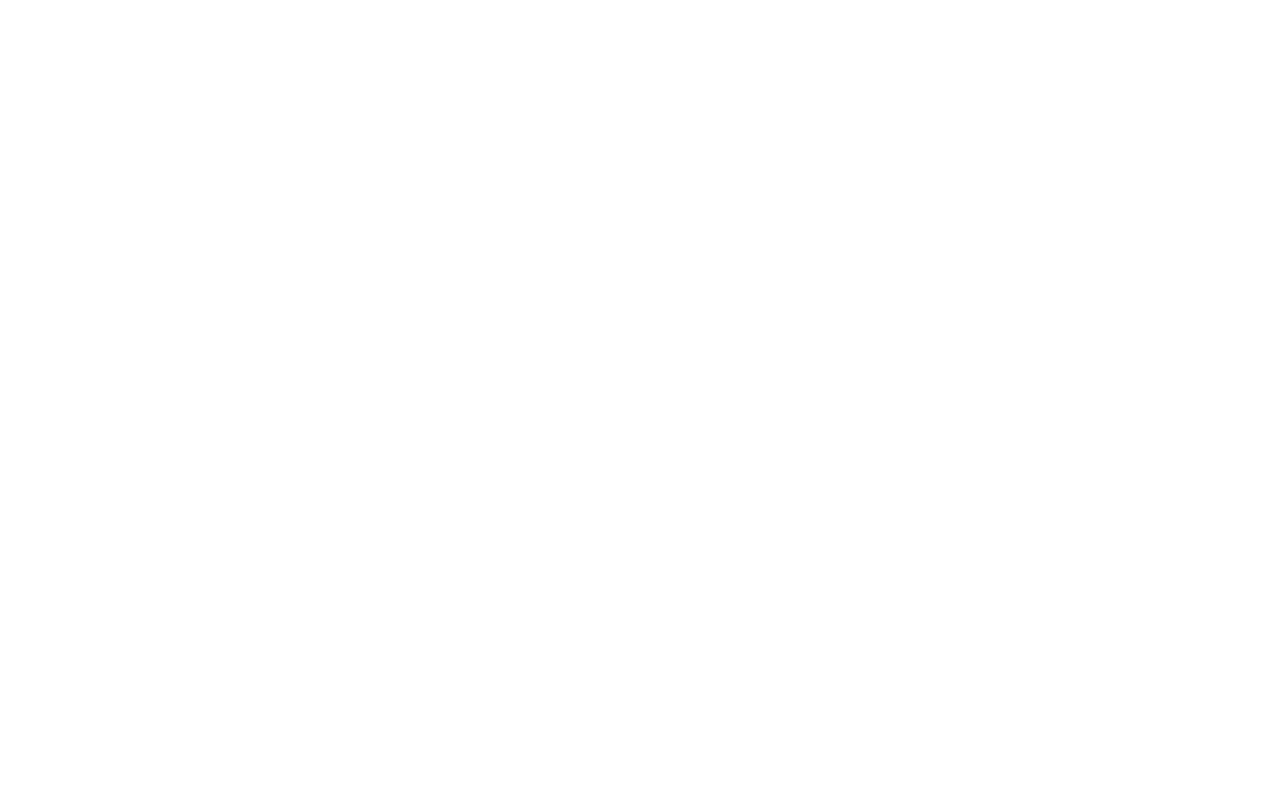
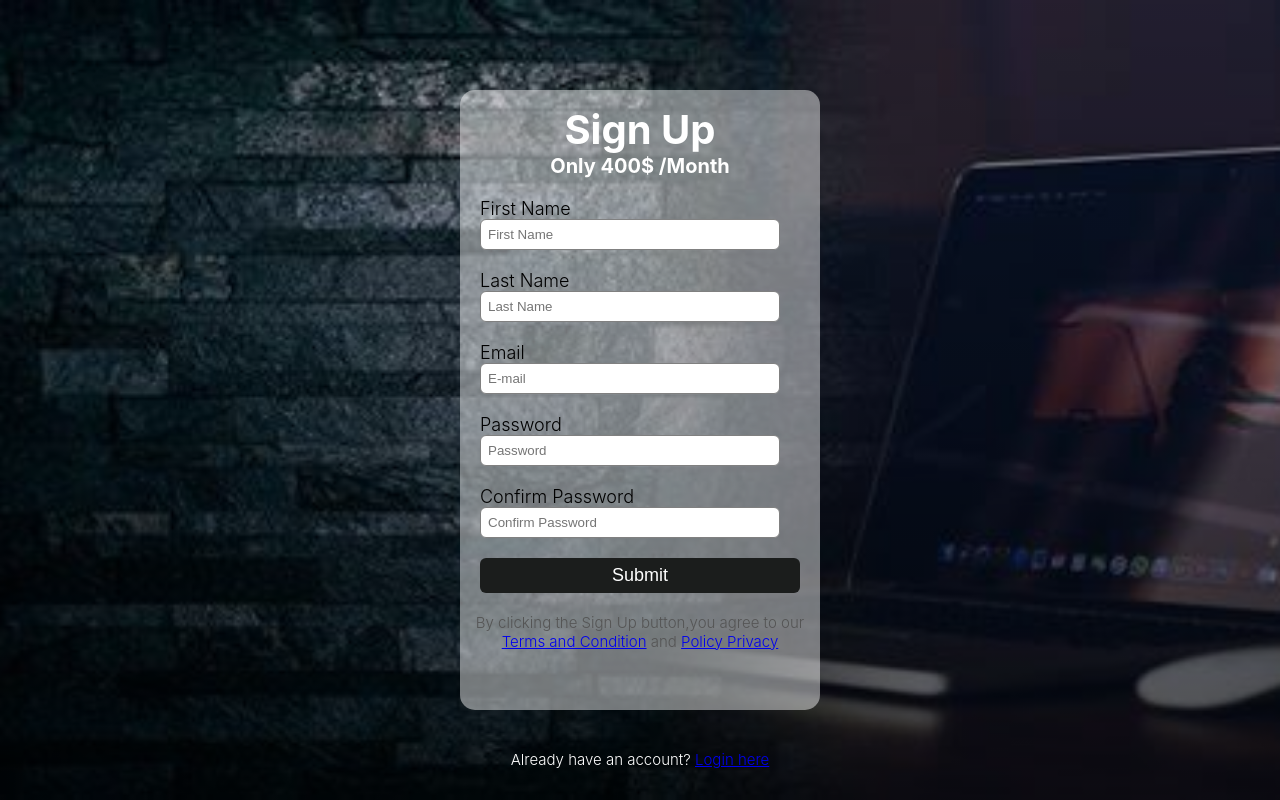
Before and after one commit to Louisseverin/WD_AGENCY, a React (Create React App) app in the folder front_end/: page /Signup in a window 1280 px wide. Built offline with nearby package versions, Linux system fonts and the light colour scheme.

Commit message:
Login And signUp
Building the login and Signup

```diff
--- a/front_end/src/App.css
+++ b/front_end/src/App.css
@@ -176,3 +176,89 @@
   border: 1px solid #b26781;
 }
 /* end  of body section  */
+
+/* style for signIn page and sign up */
+.signup-box {
+  margin-top: 100px;
+  width: 360px;
+  height: 620px;
+  justify-content: center;
+  align-items: center;
+  margin: auto;
+  background-color: rgba(255, 255, 255, 0.452);
+  border-radius: 15px;
+}
+.login-box {
+  width: 360px;
+  height: 340px;
+  margin: auto;
+  align-items: center;
+  justify-content: center;
+  border-radius: 15px;
+  background-color: rgba(255, 255, 255, 0.452);
+}
+.title-login {
+  text-align: center;
+  padding-top: 15px;
+  color: rgb(255, 255, 255);
+}
+.header-desc {
+  text-align: center;
+  color: white;
+}
+.form-login {
+  width: 300px;
+  margin-left: 20px;
+}
+.form-login label {
+  display: flex;
+  margin-top: 20px;
+  font-size: 18px;
+  color: black;
+}
+.form-login input {
+  width: 100%;
+  padding: 7px;
+  border: none;
+  border: 1px solid gray;
+  border-radius: 6px;
+  outline: none;
+}
+input[type="button"] {
+  width: 320px;
+  height: 35px;
+  margin-top: 20px;
+  border: none;
+  background-color: #1b1d1c;
+  color: white;
+  font-size: 18px;
+}
+input[type="button"]:hover {
+  background-color: #000000;
+}
+p {
+  text-align: center;
+  padding-top: 20px;
+  font-size: 15px;
+}
+.para-2 {
+  text-align: center;
+  color: white;
+  font-size: 15px;
+  margin-top: -200px;
+}
+.para-22 {
+  text-align: center;
+  color: white;
+  font-size: 15px;
+  margin-top: -70px;
+}
+.para-2 a {
+  color: #49c1a2;
+}
+.signin-size {
+  width: 100vw;
+  height: 100vh;
+  display: flex;
+}
+/* end of style for signIn page and sign up */
--- a/front_end/src/App.js
+++ b/front_end/src/App.js
@@ -2,7 +2,8 @@
 import Home from "./pages/Home";
 import About from "./pages/About";
 import Layout from "./component/Layout";
-import SignUp from "./pages/SignUp";
+import SignIn from "./pages/SignIn";
+import Signup from "./pages/Signup";
 import { BrowserRouter, Routes, Route } from "react-router-dom";
 
 function App() {
@@ -13,7 +14,8 @@
           <Route path="/" element={<Layout />}>
             <Route index element={<Home />} />
             <Route path="/About" element={<About />} />
-            <Route path="/signup" element={<SignUp />} />
+            <Route path="/SignIn" element={<SignIn />} />
+            <Route path="/Signup" element={<Signup />} />
           </Route>
         </Routes>
       </BrowserRouter>
--- a/front_end/src/pages/Home.js
+++ b/front_end/src/pages/Home.js
@@ -18,7 +18,7 @@
                 <a href="/About">About Us</a>
               </li>
               <li>
-                <a href="/signup">Subscribe</a>
+                <a href="/SignIn">Subscribe</a>
               </li>
             </ul>
           </div>
--- /dev/null
+++ b/front_end/src/pages/SignIn.js
@@ -0,0 +1,24 @@
+import React from "react";
+
+const SignIn = () => {
+  return (
+    <>
+      <div className="all-info signin-size">
+        <div className="login-box ">
+          <h1 className="title-login">Login</h1>
+          <form className="form-login">
+            <label>Email</label>
+            <input type="email" placeholder="E-mail" />
+            <label>Password</label>
+            <input type="password" placeholder="Password" />
+            <input type="button" value="Submit" />
+          </form>
+        </div>
+      </div>
+      <p class="para-2">
+        Not have an account? <a href="/Signup">Sign Up Here</a>
+      </p>
+    </>
+  );
+};
+export default SignIn;
--- a/front_end/src/pages/SignUp.js
+++ b/front_end/src/pages/SignUp.js
@@ -1,10 +1,36 @@
 import React from "react";
 
-const SignUp = () => {
+const Signup = () => {
   return (
     <>
-      <title>About</title>
+      <div className="all-info signin-size">
+        <div class="signup-box">
+          <h1 className="title-login">Sign Up</h1>
+          <h4 className="header-desc">Only 400$ /Month</h4>
+          <form className="form-login">
+            <label>First Name</label>
+            <input type="text" placeholder="First Name" />
+            <label>Last Name</label>
+            <input type="text" placeholder="Last Name" />
+            <label>Email</label>
+            <input type="email" placeholder="E-mail" />
+            <label>Password</label>
+            <input type="password" placeholder="Password" />
+            <label>Confirm Password</label>
+            <input type="password" placeholder="Confirm Password" />
+            <input type="button" value="Submit" />
+          </form>
+          <p>
+            By clicking the Sign Up button,you agree to our <br />
+            <a href="#">Terms and Condition</a> and{" "}
+            <a href="#">Policy Privacy</a>
+          </p>
+        </div>
+      </div>
+      <p class=" para-22">
+        Already have an account? <a href="/SignIn">Login here</a>
+      </p>
     </>
   );
 };
-export default SignUp;
+export default Signup;
```
